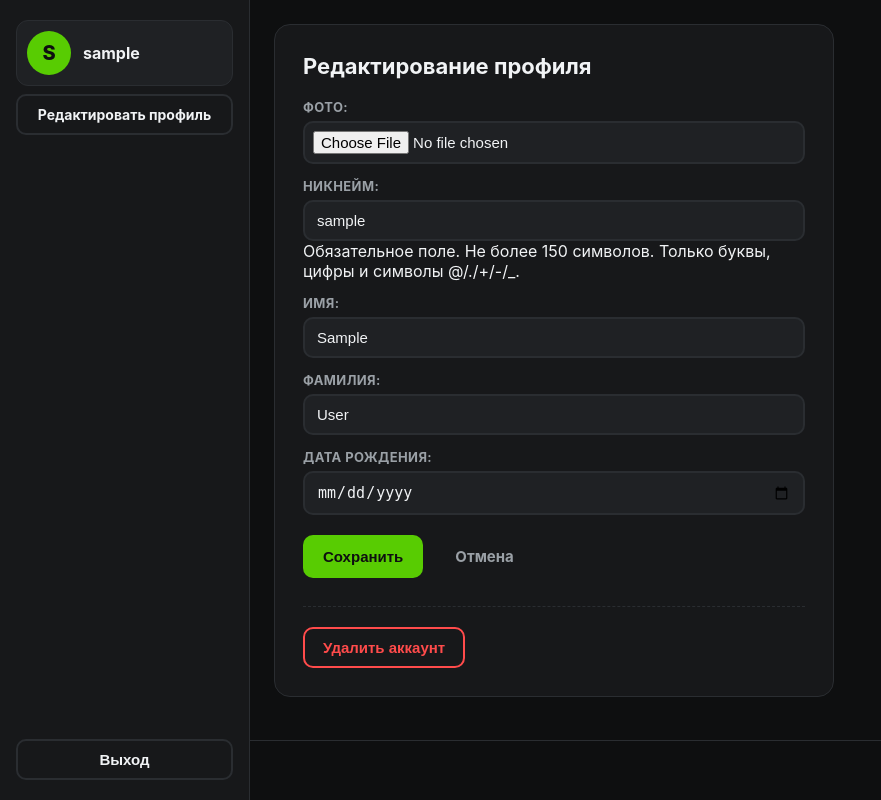
After one commit to SeriyyKust/DuoAtHome, a Django app: page /edit/ in a window 1280 px wide. The commit adds this page. Shown: the whole page, without its empty margins (0-881 px from the left). Run offline with Django 5.2, Linux system fonts and the light colour scheme; the visitor is signed in with stand-in values (Sample User, id 1); data comes from the database, SQL or seed files in the repository.

Commit message:
Добавление фото в аккаунт; Добавление страницы редактирования

```diff
--- a/DuoAtHome/settings.py
+++ b/DuoAtHome/settings.py
@@ -130,6 +130,10 @@ USE_TZ = True
 
 STATIC_URL = 'static/'
 
+# Загруженные файлы пользователей (фото и т.п.)
+MEDIA_URL = 'media/'
+MEDIA_ROOT = BASE_DIR / 'media'
+
 
 # Email
 # https://docs.djangoproject.com/en/6.1/topics/email/#topic-email-configuration
--- a/DuoAtHome/urls.py
+++ b/DuoAtHome/urls.py
@@ -14,6 +14,8 @@ Including another URLconf
     1. Import the include() function: from django.urls import include, path
     2. Add a URL to urlpatterns:  path('blog/', include('blog.urls'))
 """
+from django.conf import settings
+from django.conf.urls.static import static
 from django.contrib import admin
 from django.urls import include, path
 
@@ -21,3 +23,6 @@ urlpatterns = [
     path('admin/', admin.site.urls),
     path('', include('account.urls')),
 ]
+
+if settings.DEBUG:
+    urlpatterns += static(settings.MEDIA_URL, document_root=settings.MEDIA_ROOT)
--- a/account/admin.py
+++ b/account/admin.py
@@ -7,9 +7,9 @@ from .models import Account
 @admin.register(Account)
 class AccountAdmin(UserAdmin):
     fieldsets = UserAdmin.fieldsets + (
-        ('Дополнительно', {'fields': ('birthday',)}),
+        ('Дополнительно', {'fields': ('birthday', 'photo')}),
     )
     add_fieldsets = UserAdmin.add_fieldsets + (
-        ('Дополнительно', {'fields': ('birthday',)}),
+        ('Дополнительно', {'fields': ('birthday', 'photo')}),
     )
-    list_display = ('username', 'email', 'first_name', 'last_name', 'birthday')
+    list_display = ('username', 'email', 'first_name', 'last_name', 'birthday', 'photo')
--- a/account/forms.py
+++ b/account/forms.py
@@ -26,3 +26,26 @@ class RegistrationForm(UserCreationForm):
         self.fields['password2'].label = 'Повторите пароль'
         for field in self.fields.values():
             field.widget.attrs.setdefault('class', 'form-input')
+
+
+class AccountEditForm(forms.ModelForm):
+    """Редактирование профиля на странице аккаунта."""
+
+    class Meta:
+        model = Account
+        fields = ('photo', 'username', 'first_name', 'last_name', 'birthday')
+        labels = {
+            'photo': 'Фото',
+            'username': 'Никнейм',
+            'first_name': 'Имя',
+            'last_name': 'Фамилия',
+            'birthday': 'Дата рождения',
+        }
+        widgets = {
+            'birthday': forms.DateInput(attrs={'type': 'date'}),
+        }
+
+    def __init__(self, *args, **kwargs):
+        super().__init__(*args, **kwargs)
+        for field in self.fields.values():
+            field.widget.attrs.setdefault('class', 'form-input')
--- a/account/models.py
+++ b/account/models.py
@@ -6,5 +6,6 @@ class Account(AbstractUser):
     """Пользовательская модель аккаунта, расширяет базового User."""
 
     birthday = models.DateField('Дата рождения', null=True, blank=True)
+    photo = models.ImageField('Фото', upload_to='account/photos/', null=True, blank=True)
 
     # В дальнейшем здесь будут добавляться новые поля
--- a/account/static/account/css/style.css
+++ b/account/static/account/css/style.css
@@ -71,6 +71,26 @@ a:hover {
 .btn-outline:hover {
     border-color: var(--color-danger);
     color: var(--color-danger);
+}
+
+.btn-ghost {
+    background-color: transparent;
+    color: var(--color-text-muted);
+}
+
+.btn-ghost:hover {
+    color: var(--color-text);
+}
+
+.btn-danger {
+    background-color: transparent;
+    border-color: var(--color-danger);
+    color: var(--color-danger);
+}
+
+.btn-danger:hover {
+    background-color: var(--color-danger);
+    color: #0e0f10;
 }
 
 /* ---------- Страницы входа/регистрации ---------- */
@@ -206,6 +226,28 @@ a:hover {
     word-break: break-all;
 }
 
+.navbar__avatar--photo {
+    object-fit: cover;
+}
+
+.navbar__edit {
+    display: block;
+    margin-top: 8px;
+    padding: 10px 12px;
+    border: 2px solid var(--color-border);
+    border-radius: 10px;
+    font-size: 14px;
+    font-weight: 700;
+    color: var(--color-text);
+    text-align: center;
+}
+
+.navbar__edit:hover {
+    border-color: var(--color-green);
+    color: var(--color-green);
+    text-decoration: none;
+}
+
 /* Основная часть (пока пустая — будет статистика) */
 
 .main {
@@ -218,3 +260,49 @@ a:hover {
     min-height: 60px;
     border-top: 1px solid var(--color-border);
 }
+
+/* ---------- Страница редактирования профиля ---------- */
+
+.panel {
+    max-width: 560px;
+    background-color: var(--color-panel);
+    border: 1px solid var(--color-border);
+    border-radius: 16px;
+    padding: 28px;
+}
+
+.panel__title {
+    font-size: 22px;
+    margin-bottom: 20px;
+}
+
+.edit-form p {
+    margin-bottom: 14px;
+}
+
+.edit-form label {
+    display: block;
+    font-size: 13px;
+    font-weight: 700;
+    text-transform: uppercase;
+    letter-spacing: 0.4px;
+    color: var(--color-text-muted);
+    margin-bottom: 6px;
+}
+
+.edit-form .form-input[type="file"] {
+    padding: 8px;
+    background-color: var(--color-panel-light);
+}
+
+.edit-form__actions {
+    display: flex;
+    gap: 12px;
+    margin-top: 20px;
+}
+
+.danger-zone {
+    margin-top: 28px;
+    padding-top: 20px;
+    border-top: 1px dashed var(--color-border);
+}
--- /dev/null
+++ b/account/templates/account/_navbar.html
@@ -0,0 +1,19 @@
+<nav class="navbar">
+    <div>
+        <div class="navbar__user">
+            {% if request.user.photo %}
+                <img class="navbar__avatar navbar__avatar--photo"
+                     src="{{ request.user.photo.url }}"
+                     alt="Фото {{ request.user.username }}">
+            {% else %}
+                <div class="navbar__avatar">{{ request.user.username|first|upper }}</div>
+            {% endif %}
+            <span class="navbar__nickname">{{ request.user.username }}</span>
+        </div>
+        <a class="navbar__edit" href="{% url 'account:edit' %}">Редактировать профиль</a>
+    </div>
+    <form method="post" action="{% url 'account:logout' %}">
+        {% csrf_token %}
+        <button type="submit" class="btn btn-outline navbar__logout">Выход</button>
+    </form>
+</nav>
--- /dev/null
+++ b/account/templates/account/edit.html
@@ -0,0 +1,37 @@
+{% extends 'base.html' %}
+
+{% block title %}Редактирование профиля — DuoAtHome{% endblock %}
+{% block body_class %}home-page{% endblock %}
+
+{% block content %}
+<div class="layout">
+    {% include 'account/_navbar.html' %}
+
+    <main class="main">
+        <div class="panel">
+            <h1 class="panel__title">Редактирование профиля</h1>
+
+            <form method="post" enctype="multipart/form-data" novalidate class="edit-form">
+                {% csrf_token %}
+                {{ form.as_p }}
+                <div class="edit-form__actions">
+                    <button type="submit" class="btn btn-primary">Сохранить</button>
+                    <a href="{% url 'account:home' %}" class="btn btn-ghost">Отмена</a>
+                </div>
+            </form>
+
+            <div class="danger-zone">
+                <form method="post" action="{% url 'account:delete' %}"
+                      onsubmit="return confirm('Удалить аккаунт полностью? Действие необратимо.');">
+                    {% csrf_token %}
+                    <button type="submit" class="btn btn-danger">Удалить аккаунт</button>
+                </form>
+            </div>
+        </div>
+    </main>
+
+    <footer class="footer">
+        {# Footer (пока пустой) #}
+    </footer>
+</div>
+{% endblock %}
--- a/account/urls.py
+++ b/account/urls.py
@@ -9,4 +9,6 @@ urlpatterns = [
     path('register/', views.register, name='register'),
     path('login/', views.AccountLoginView.as_view(), name='login'),
     path('logout/', views.AccountLogoutView.as_view(), name='logout'),
+    path('edit/', views.edit, name='edit'),
+    path('delete/', views.delete, name='delete'),
 ]
--- a/account/views.py
+++ b/account/views.py
@@ -1,9 +1,10 @@
-from django.contrib.auth import login
+from django.contrib.auth import get_user_model, login, logout
 from django.contrib.auth.decorators import login_required
 from django.contrib.auth.views import LoginView, LogoutView
 from django.shortcuts import redirect, render
+from django.views.decorators.http import require_POST
 
-from .forms import RegistrationForm
+from .forms import AccountEditForm, RegistrationForm
 
 
 def register(request):
@@ -35,3 +36,39 @@ class AccountLogoutView(LogoutView):
 def home(request):
     """Главная страница пользователя (пока пустая, будет статистика)."""
     return render(request, 'account/home.html')
+
+
+@login_required
+def edit(request):
+    """Страница редактирования аккаунта."""
+    account = request.user
+    # Старое имя файла берём из БД: форма заменяет account.photo ещё на этапе валидации
+    old_photo_name = (
+        get_user_model().objects.filter(pk=account.pk).values_list('photo', flat=True).first()
+    )
+
+    if request.method == 'POST':
+        form = AccountEditForm(request.POST, request.FILES, instance=account)
+        if form.is_valid():
+            form.save()
+            # Удаляем старый файл фото, если он заменён или снят
+            new_photo_name = account.photo.name if account.photo else None
+            if old_photo_name and old_photo_name != new_photo_name:
+                account.photo.storage.delete(old_photo_name)
+            return redirect('account:home')
+    else:
+        form = AccountEditForm(instance=account)
+
+    return render(request, 'account/edit.html', {'form': form})
+
+
+@login_required
+@require_POST
+def delete(request):
+    """Полное удаление аккаунта."""
+    account = request.user
+    if account.photo:
+        account.photo.delete(save=False)
+    account.delete()
+    logout(request)
+    return redirect('account:login')
```
Also changed, not shown: account/templates/account/home.html (+1 -11 lines), account/migrations/0002_account_photo.py (added), 1 other file.
